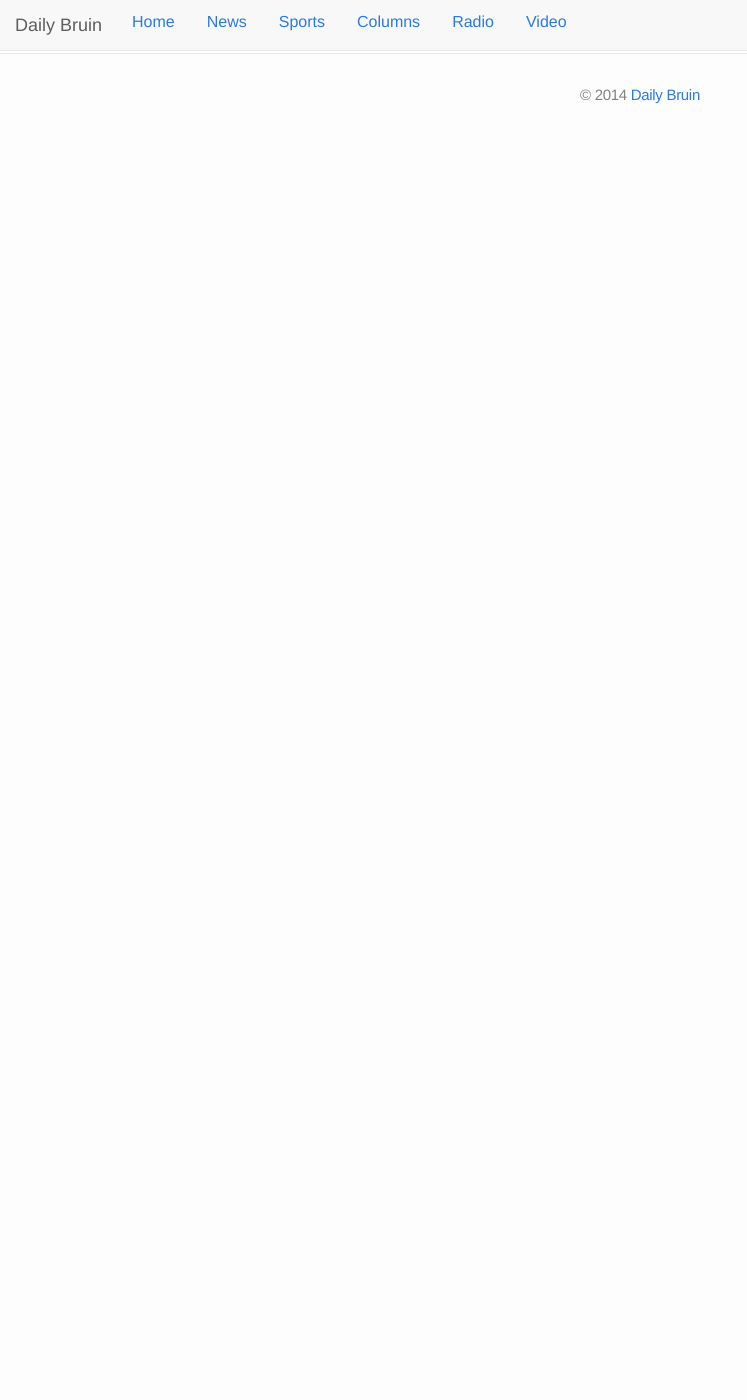
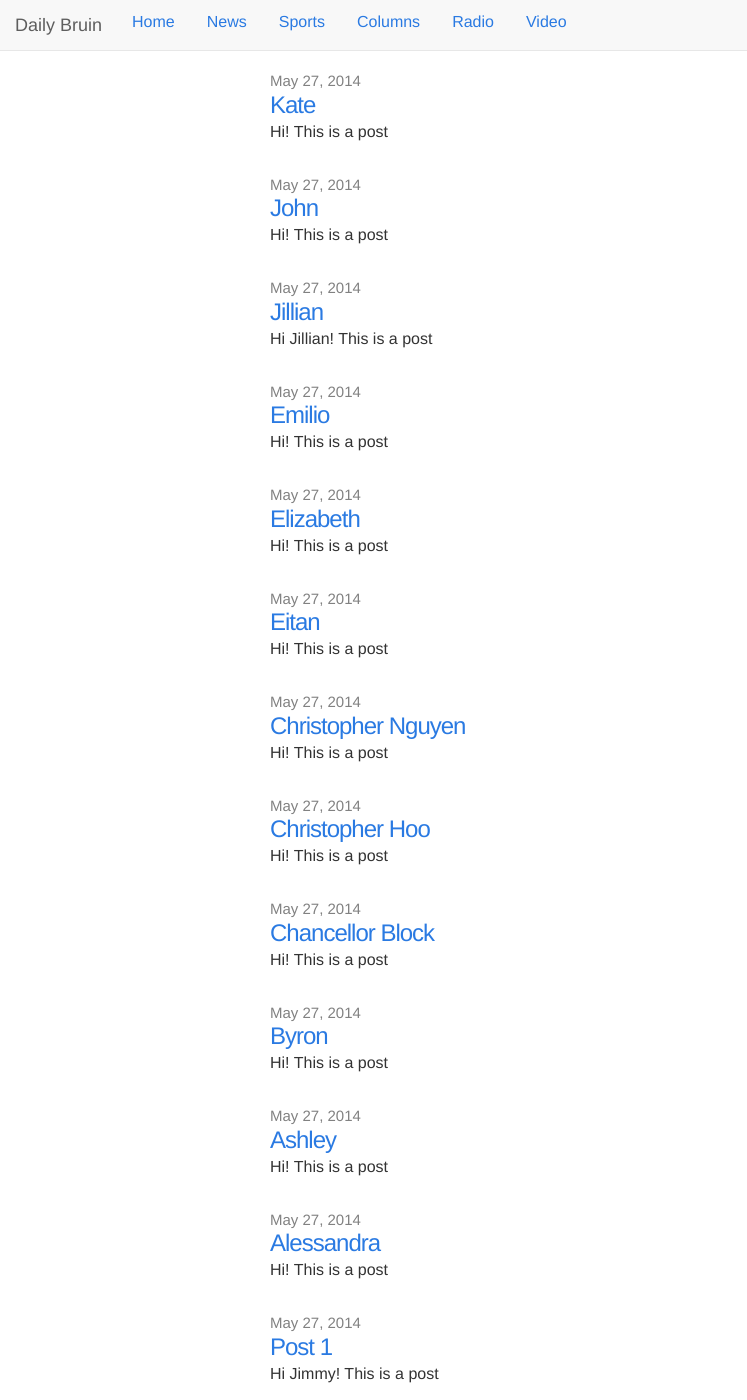
Before and after one commit to daily-bruin/gradissue-2014, a Jekyll site: the page built from index.html, in a window 1280 px wide and 1400 px high, scrolled down 602 px. Shown: the whole window, without its empty margins (0-747 px from the left). Built offline with Jekyll 4.4.1, drawn with Linux system fonts in a browser that asks for light colours; before the commit the page ends 900 px from its top, so only the background shows below that; some of the changed text lies outside the part shown.

Commit message:
Generated columns posts

```diff
--- a/_config.yml
+++ b/_config.yml
@@ -7,4 +7,4 @@
 
 # Build settings
 markdown: kramdown
-permalink: pretty
+permalink: /:categories/:title/
--- a/_posts/2014-05-27-another-post.html
+++ b/_posts/2014-05-27-another-post.html
@@ -1,7 +1,6 @@
 ---
 layout: post
-title:  "Another post"
-date:   2014-05-25 20:07:20
+title:  "Post 1"
 ---
 
 Hi Jimmy!
--- /dev/null
+++ b/_posts/columns/2014-05-27-alessandra.html
@@ -0,0 +1,10 @@
+---
+layout: columns
+title:  "Alessandra"
+categories:
+- columns
+---
+
+Hi!
+
+This is a post
--- /dev/null
+++ b/_posts/columns/2014-05-27-ashley.html
@@ -0,0 +1,10 @@
+---
+layout: columns
+title:  "Ashley"
+categories:
+- columns
+---
+
+Hi!
+
+This is a post
--- /dev/null
+++ b/_posts/columns/2014-05-27-byron.html
@@ -0,0 +1,10 @@
+---
+layout: columns
+title:  "Byron"
+categories:
+- columns
+---
+
+Hi!
+
+This is a post
--- /dev/null
+++ b/_posts/columns/2014-05-27-chancellor.html
@@ -0,0 +1,10 @@
+---
+layout: columns
+title:  "Chancellor Block"
+categories:
+- columns
+---
+
+Hi!
+
+This is a post
--- /dev/null
+++ b/_posts/columns/2014-05-27-christopher-h.html
@@ -0,0 +1,10 @@
+---
+layout: columns
+title:  "Christopher Hoo"
+categories:
+- columns
+---
+
+Hi!
+
+This is a post
--- /dev/null
+++ b/_posts/columns/2014-05-27-christopher-n.html
@@ -0,0 +1,10 @@
+---
+layout: columns
+title:  "Christopher Nguyen"
+categories:
+- columns
+---
+
+Hi!
+
+This is a post
--- /dev/null
+++ b/_posts/columns/2014-05-27-eitan.html
@@ -0,0 +1,10 @@
+---
+layout: columns
+title:  "Eitan"
+categories:
+- columns
+---
+
+Hi!
+
+This is a post
--- /dev/null
+++ b/_posts/columns/2014-05-27-elizabeth.html
@@ -0,0 +1,10 @@
+---
+layout: columns
+title:  "Elizabeth"
+categories:
+- columns
+---
+
+Hi!
+
+This is a post
--- /dev/null
+++ b/_posts/columns/2014-05-27-emilio.html
@@ -0,0 +1,10 @@
+---
+layout: columns
+title:  "Emilio"
+categories:
+- columns
+---
+
+Hi!
+
+This is a post
--- /dev/null
+++ b/_posts/columns/2014-05-27-jillian.html
@@ -0,0 +1,11 @@
+---
+layout: columns
+title:  "Jillian"
+name: #jillian
+categories:
+- columns
+---
+
+Hi Jillian!
+
+This is a post
--- /dev/null
+++ b/_posts/columns/2014-05-27-john.html
@@ -0,0 +1,10 @@
+---
+layout: columns
+title:  "John"
+categories:
+- columns
+---
+
+Hi!
+
+This is a post
--- /dev/null
+++ b/_posts/columns/2014-05-27-kate.html
@@ -0,0 +1,10 @@
+---
+layout: columns
+title:  "Kate"
+categories:
+- columns
+---
+
+Hi!
+
+This is a post
--- /dev/null
+++ b/_posts/columns/2014-05-27-kristen.html
@@ -0,0 +1,10 @@
+---
+layout: columns
+title:  "Kristen"
+categories:
+- columns
+---
+
+Hi!
+
+This is a post
--- /dev/null
+++ b/_posts/columns/2014-05-27-lexy.html
@@ -0,0 +1,10 @@
+---
+layout: columns
+title:  "Lexy"
+categories:
+- columns
+---
+
+Hi!
+
+This is a post
--- /dev/null
+++ b/_posts/columns/2014-05-27-loic.html
@@ -0,0 +1,10 @@
+---
+layout: columns
+title:  "Loic"
+categories:
+- columns
+---
+
+Hi Loic!
+
+This is a post
--- /dev/null
+++ b/_posts/columns/2014-05-27-nicole.html
@@ -0,0 +1,11 @@
+---
+layout: columns
+title:  "Nicole"
+name: "#nicole"
+categories:
+- columns
+---
+
+Hi!
+
+This is a post
--- /dev/null
+++ b/_posts/columns/2014-05-27-stephen.html
@@ -0,0 +1,11 @@
+---
+layout: columns
+title:  "Stephen"
+name: "#stephen"
+categories:
+- columns
+---
+
+Hi!
+
+This is a post
```
Also changed, not shown: opinion.html (+12 -6 lines).
